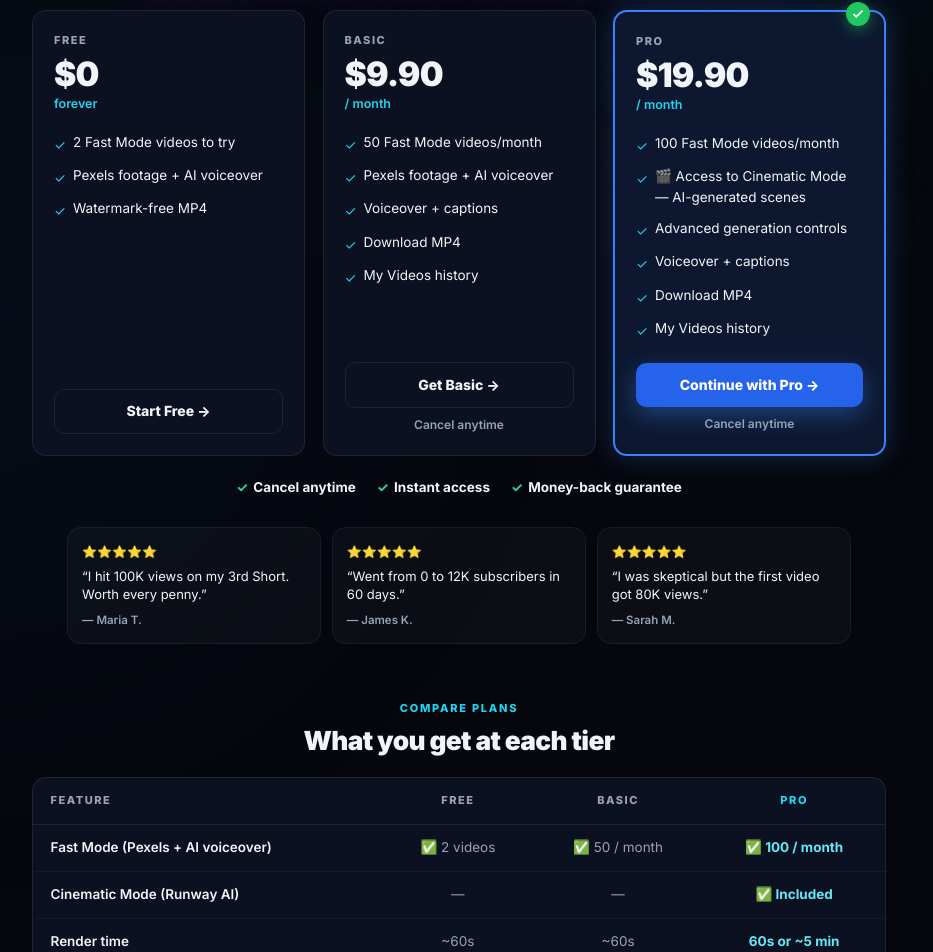
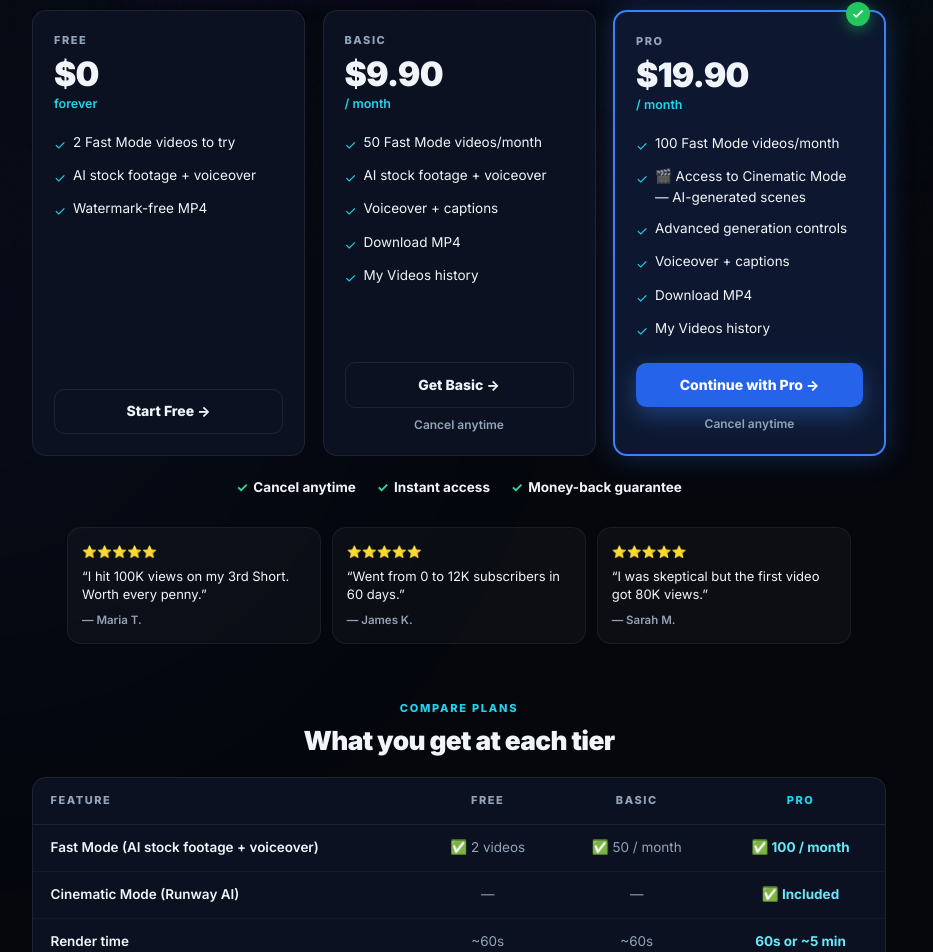
Before and after one commit to josephsskaf-hub/shortsforgeai, a Next.js app: page /pricing in a window 1280 px wide. Shown: the part 545-1497 px from the top of the page, without its empty margins (181-1114 px from the left). Built offline with nearby package versions, Linux system fonts and the light colour scheme.

Commit message:
fix: rm Pexels from pricing + rm CTA voice from script prompts (no more Visit shortsforgeai.com in narration)

```diff
--- a/app/pricing/page.tsx
+++ b/app/pricing/page.tsx
@@ -29,7 +29,7 @@ const FAQS: { q: string; a: string }[] = [
   },
   {
     q: 'What’s the difference between Fast Mode and Cinematic Mode?',
-    a: 'Fast Mode uses AI + stock footage and is included in all plans. Cinematic Mode uses Runway AI to generate custom scenes — available on Pro.',
+    a: 'Fast Mode uses our AI to write, voice, and edit with curated stock footage and is included in all plans. Cinematic Mode uses Runway AI to generate custom scenes — available on Pro.',
   },
   {
     q: 'What counts as 1 credit?',
@@ -47,7 +47,7 @@ function buildPricing() {
       priceSub: 'forever',
       features: [
         '2 Fast Mode videos to try',
-        'Pexels footage + AI voiceover',
+        'AI stock footage + voiceover',
         'Watermark-free MP4',
       ],
       cta: { label: 'Start Free', href: '/signup' },
@@ -59,7 +59,7 @@ function buildPricing() {
       priceSub: '/ month',
       features: [
         '50 Fast Mode videos/month',
-        'Pexels footage + AI voiceover',
+        'AI stock footage + voiceover',
         'Voiceover + captions',
         'Download MP4',
         'My Videos history',
@@ -557,7 +557,7 @@ export default function PricingPage() {
               <tbody>
                 {[
                   {
-                    label: 'Fast Mode (Pexels + AI voiceover)',
+                    label: 'Fast Mode (AI stock footage + voiceover)',
                     free: '✅ 2 videos',
                     basic: '✅ 50 / month',
                     pro: '✅ 100 / month',
--- a/lib/compose.ts
+++ b/lib/compose.ts
@@ -84,7 +84,7 @@ export async function scaleVoiceoverScript(rawScript: string, targetWords: numbe
           },
           {
             role: 'user',
-            content: `Rewrite this voiceover script so it reads as ${targetWords} words (±5%). Keep the hook in the first sentence, the payoff in the middle, and finish with a call to visit shortsforgeai.com. Plain prose only — no scene labels, no stage directions.\n\nSCRIPT:\n${cleanInput}`,
+            content: `Rewrite this voiceover script so it reads as ${targetWords} words (±5%). Keep the hook in the first sentence, the payoff in the middle, and end with a strong payoff line. Plain prose only — no scene labels, no stage directions.\n\nSCRIPT:\n${cleanInput}`,
           },
         ],
         temperature: 0.7,
--- a/lib/openai.ts
+++ b/lib/openai.ts
@@ -257,7 +257,7 @@ Return ONLY a valid JSON array containing exactly 1 object — no markdown, no c
 
 The object must have these exact fields:
 - "title": string — a curiosity-driven YouTube title under 60 chars, no clickbait fluff, with 1 relevant emoji at the end
-- "script": string — a complete ${plan.duration}-second script (${minWords}–${maxWords} words total) with 3 clearly labeled sections: "🎯 HOOK:" (brutal opening line, 1-2 seconds), "📝 CONTENT:" (5 micro-knowledge beats, each 1-2 sentences, real verifiable facts, escalating in interest, every 3-5 seconds delivers new info), "🔗 PAYOFF:" (a comparison, twist, statistic, or definitive conclusion that makes the Short feel complete — must end with: "Visit shortsforgeai.com"). Use \\n\\n between sections.
+- "script": string — a complete ${plan.duration}-second script (${minWords}–${maxWords} words total) with 3 clearly labeled sections: "🎯 HOOK:" (brutal opening line, 1-2 seconds), "📝 CONTENT:" (5 micro-knowledge beats, each 1-2 sentences, real verifiable facts, escalating in interest, every 3-5 seconds delivers new info), "🔗 PAYOFF:" (a comparison, twist, statistic, or definitive conclusion that makes the Short feel complete — leave the viewer stunned, no call to action). Use \\n\\n between sections.
 - "videoPrompt": string — a detailed AI video generation prompt describing visuals, camera angles, text overlays, transitions, mood, and vertical 9:16 format
 - "hashtags": array of 7 strings — each starting with # (e.g. "#shorts"), mix of niche-specific and viral tags
 - "youtubeDescription": string — 2-3 sentences optimized for YouTube Shorts SEO. Include the main facts naturally and the primary keyword.
```
